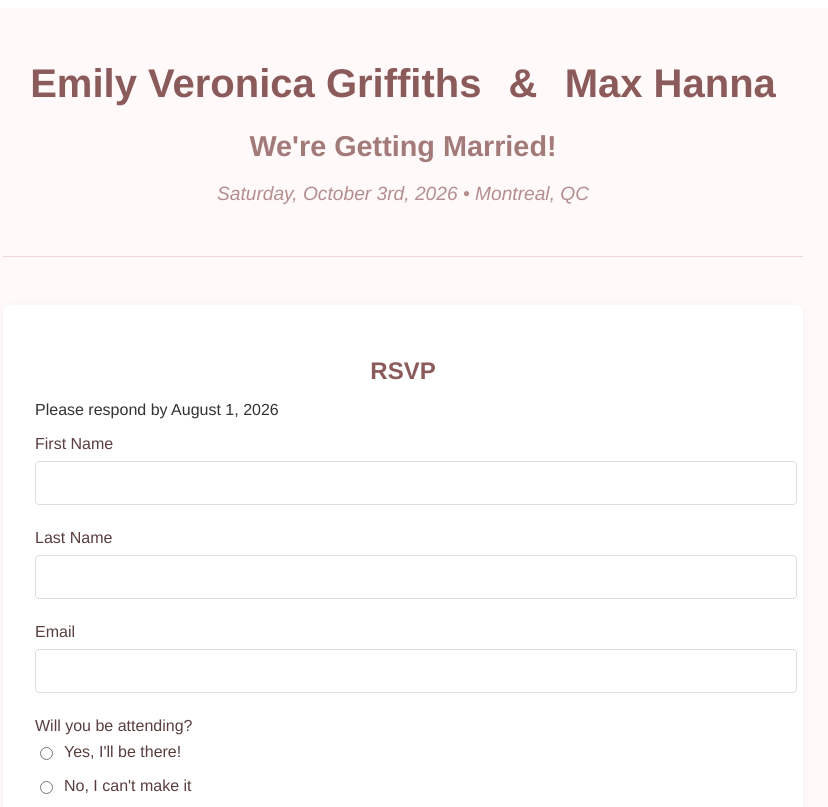
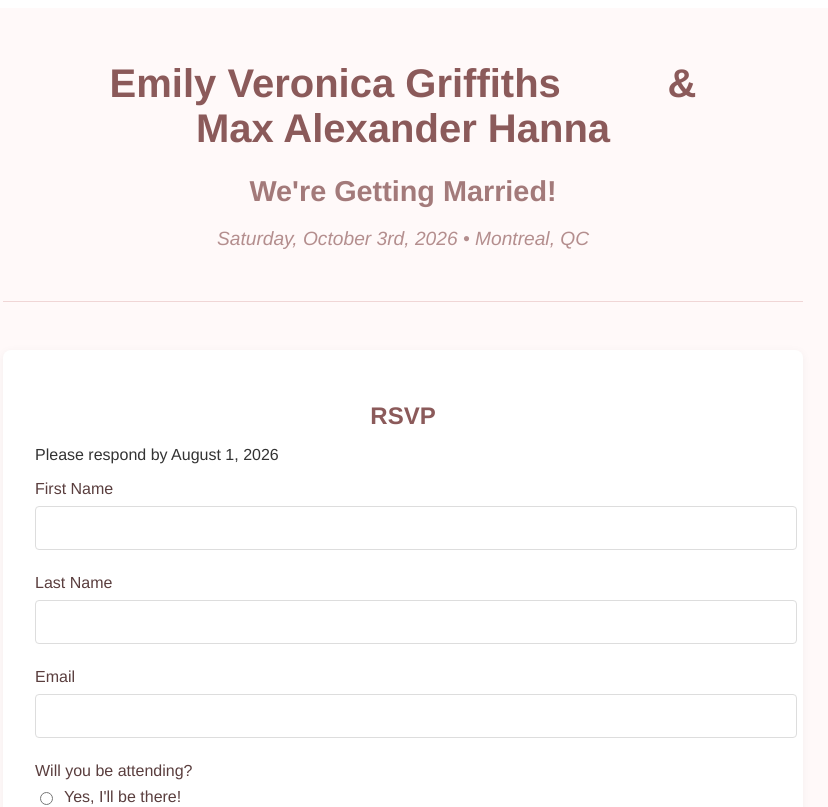
Before and after one commit to maxhanna/em-and-max-wedding, an Angular app: page / in a window 1280 px wide. Shown: the top 807 px of the page, without its empty margins (237-1065 px from the left). Built offline with nearby package versions, Linux system fonts and the light colour scheme.

Commit message:
added max middle name

```diff
--- a/src/app/app.component.html
+++ b/src/app/app.component.html
@@ -3,7 +3,7 @@
     <h1 style="display:flex; flex-wrap: wrap; justify-content: space-evenly;">
       <span>Emily Veronica Griffiths</span>
       <span>&</span>
-      <span>Max Hanna</span>
+      <span>Max Alexander Hanna</span>
     </h1>
     <h2>We're Getting Married!</h2>
     <p class="wedding-date">Saturday, October 3rd, 2026 • Montreal, QC</p>
```
